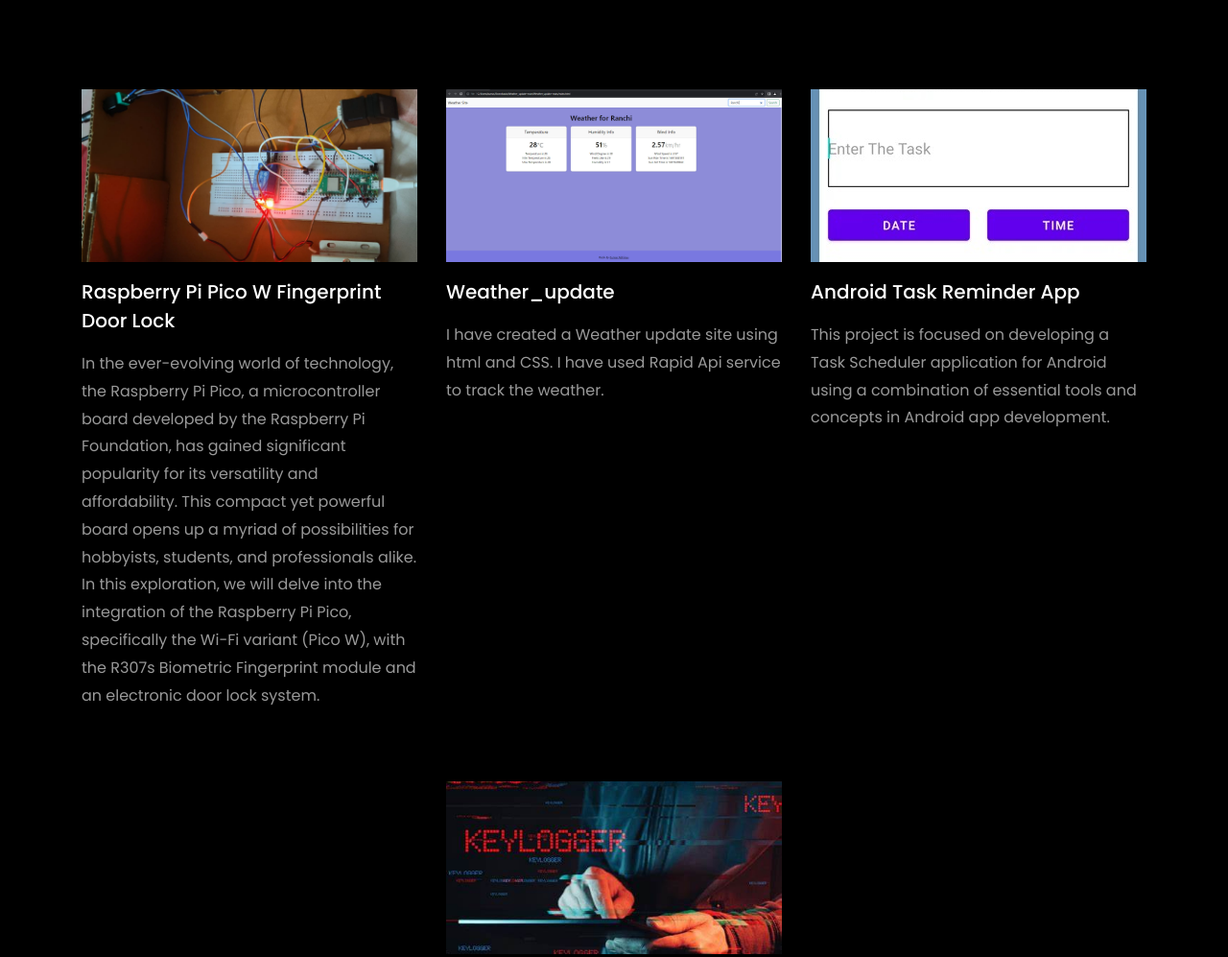
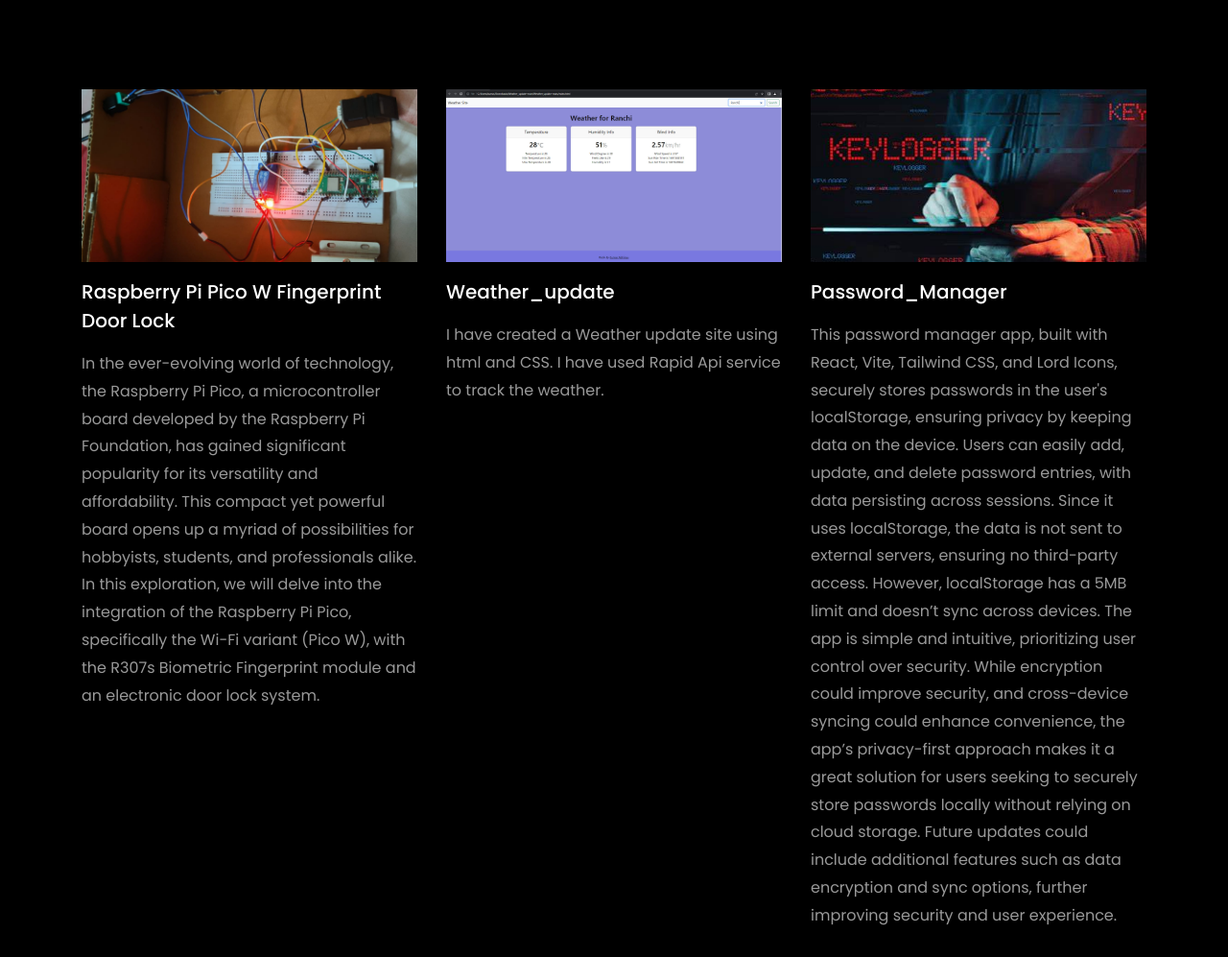
Before and after one commit to kumarabhinav9955/kumarabhinav9955.github.io, a plain HTML site: page index.html in a window 1280 px wide. Shown: the part 4316-5313 px from the top of the page at 96% size. Drawn offline with Linux system fonts and the light colour scheme; animation ran at ten frames a second; files whose address does not match are found by name.

Commit message:
Update index.html

```diff
--- a/index.html
+++ b/index.html
@@ -431,6 +431,29 @@ file size and a more consistent design across applications. </li>
               </div>
             </div>
           </div>
+	<div class="col-md-4 d-flex ftco-animate">
+          	<div class="blog-entry justify-content-end">
+              <a href="https://kumarabhinav9955.github.io/Password_Manager/" class="block-20 zoom-effect" style="background-image: url('images/proj_4.jpg');" target="_blank">
+              </a>
+              <div class="text mt-3 float-right d-block">
+
+                <h3 class="heading"><a href="https://github.com/kumarabhinav9955/Password_Manager?tab=readme-ov-file">Password_Manager</a></h3>
+                <p>This password manager app, built with React, Vite, Tailwind CSS,
+			and Lord Icons, securely stores passwords in the user's localStorage,
+			ensuring privacy by keeping data on the device. Users can easily add,
+			update, and delete password entries, with data persisting across sessions.
+			Since it uses localStorage, the data is not sent to external servers,
+			ensuring no third-party access. However, localStorage has a 5MB limit and
+			doesn’t sync across devices. The app is simple and intuitive, prioritizing
+			user control over security. While encryption could improve security, and
+			cross-device syncing could enhance convenience, the app’s privacy-first
+			approach makes it a great solution for users seeking to securely store
+			passwords locally without relying on cloud storage. Future updates could
+			include additional features such as data encryption and sync options,
+			further improving security and user experience.</p>
+              </div>
+            </div>
+          </div>
           <div class="col-md-4 d-flex ftco-animate">
           	<div class="blog-entry">
               <a href="https://github.com/kumarabhinav9955/Android-Task-Reminder-App-" class="block-20 zoom-effect" style="background-image: url('images/proj_3.jpg');" target="_blank">
```
